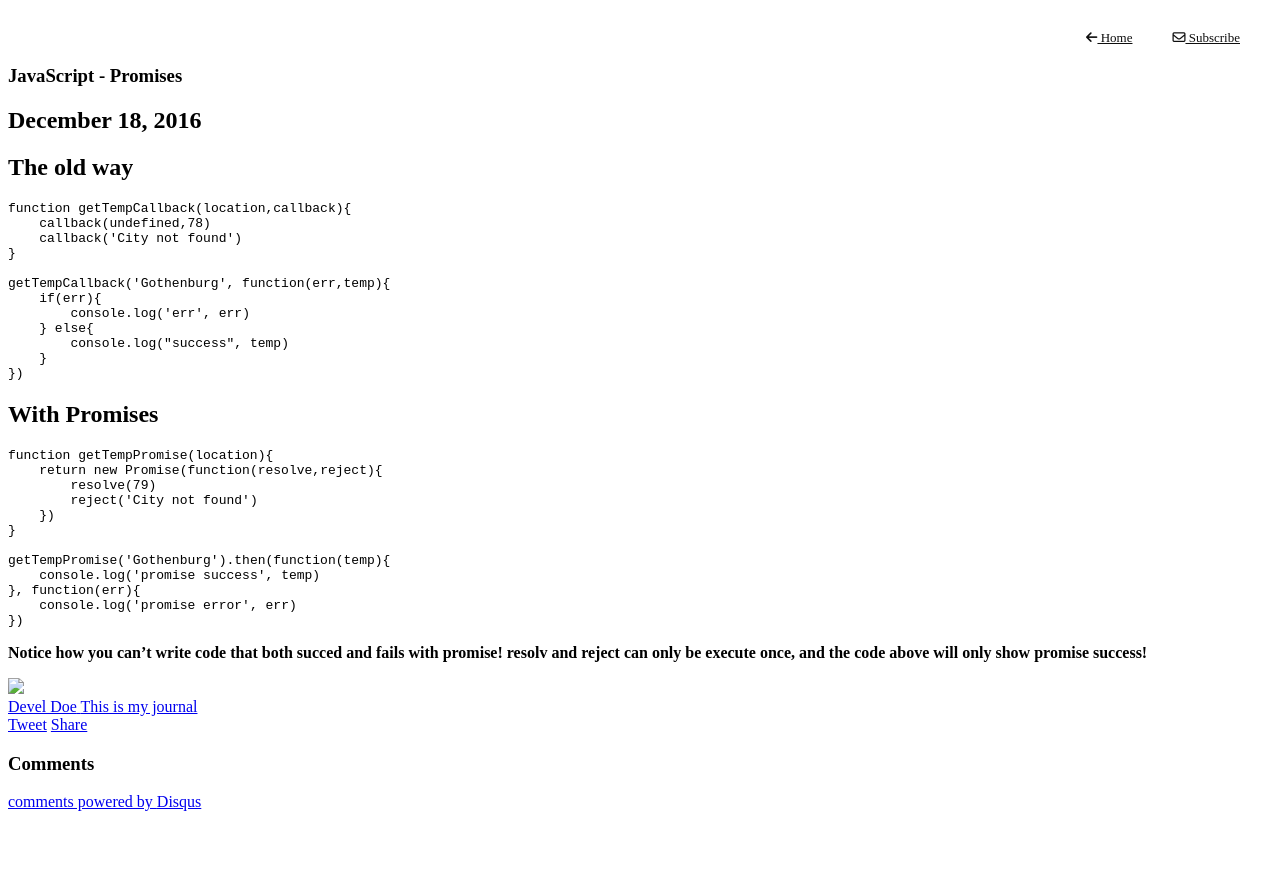
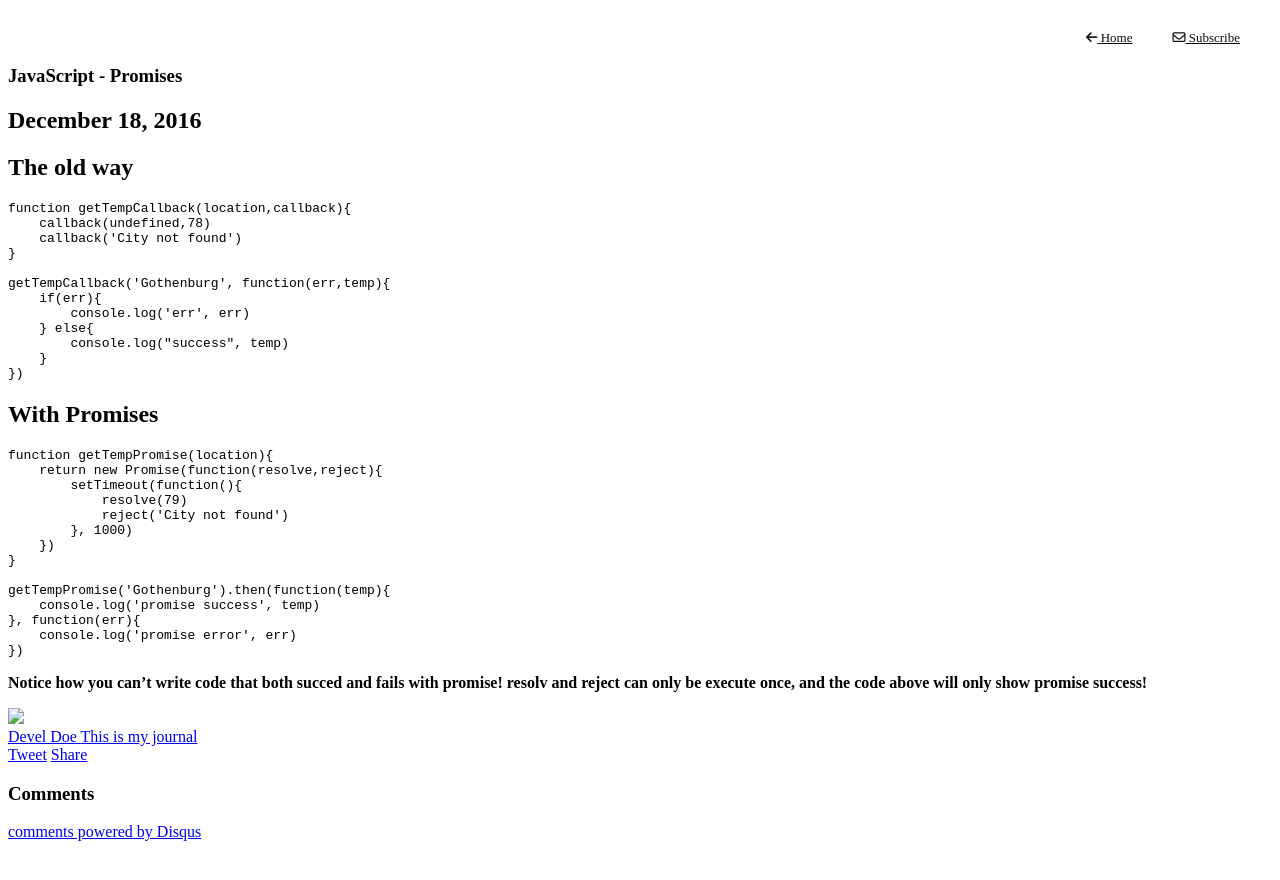
Before and after one commit to develdoe/develdoe.github.io, a Jekyll site: the page built from _posts/2016-12-18-javascript-promises.md, in a window 1280 px wide. Shown: the top 880 px of the page. Built offline with Jekyll 4.4.1, drawn with Linux system fonts in a browser that asks for light colours; nearby versions of some CDN libraries; comment, search, counter and statistics services are not loaded.

Commit message:
Created 2016-12-18-javascript-promises.md

````diff
--- a/_posts/2016-12-18-javascript-promises.md
+++ b/_posts/2016-12-18-javascript-promises.md
@@ -27,8 +27,10 @@ getTempCallback('Gothenburg', function(err,temp){
 ```js
 function getTempPromise(location){
     return new Promise(function(resolve,reject){
-        resolve(79)
-        reject('City not found')
+        setTimeout(function(){
+            resolve(79)
+            reject('City not found')
+        }, 1000)
     })
 }
 
````
